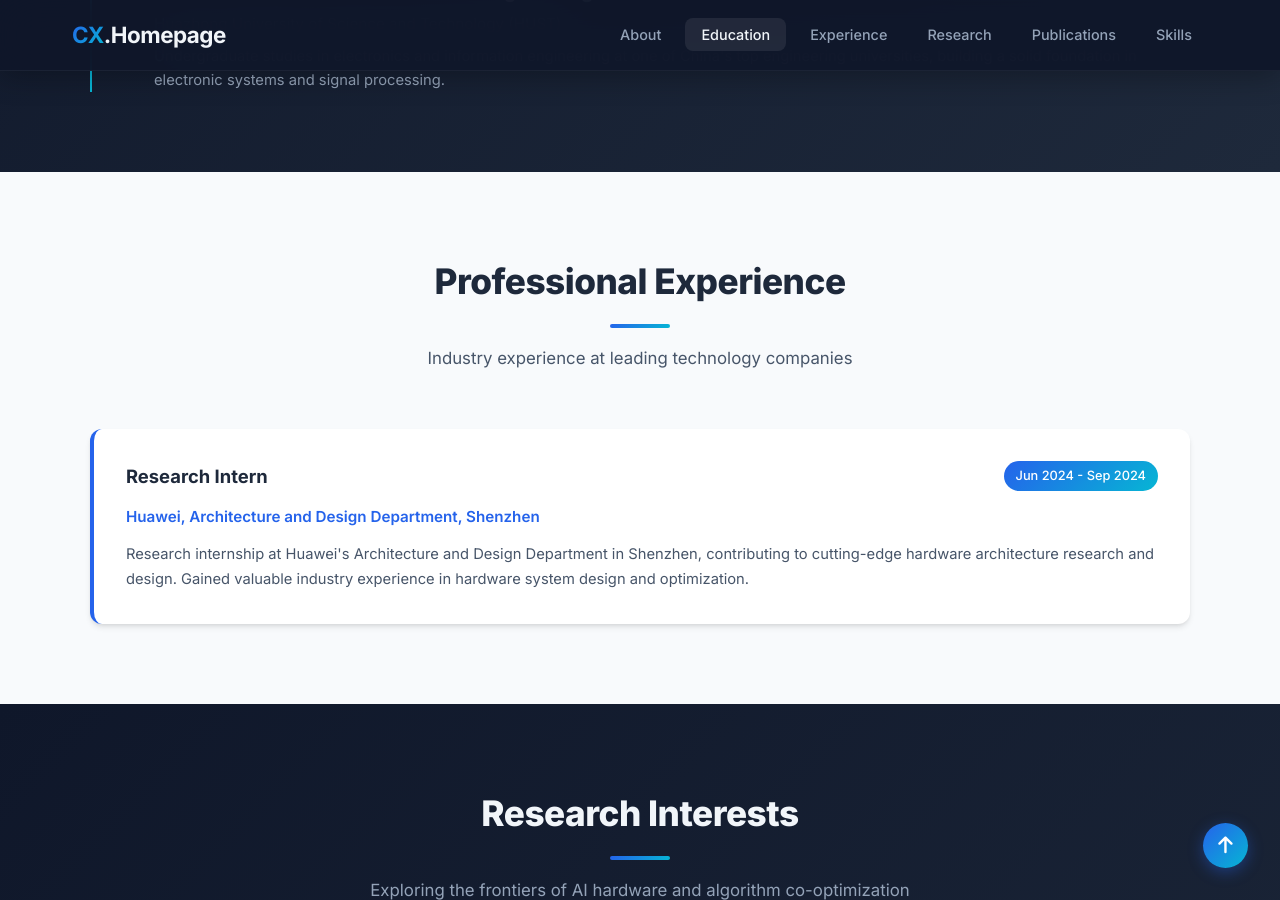
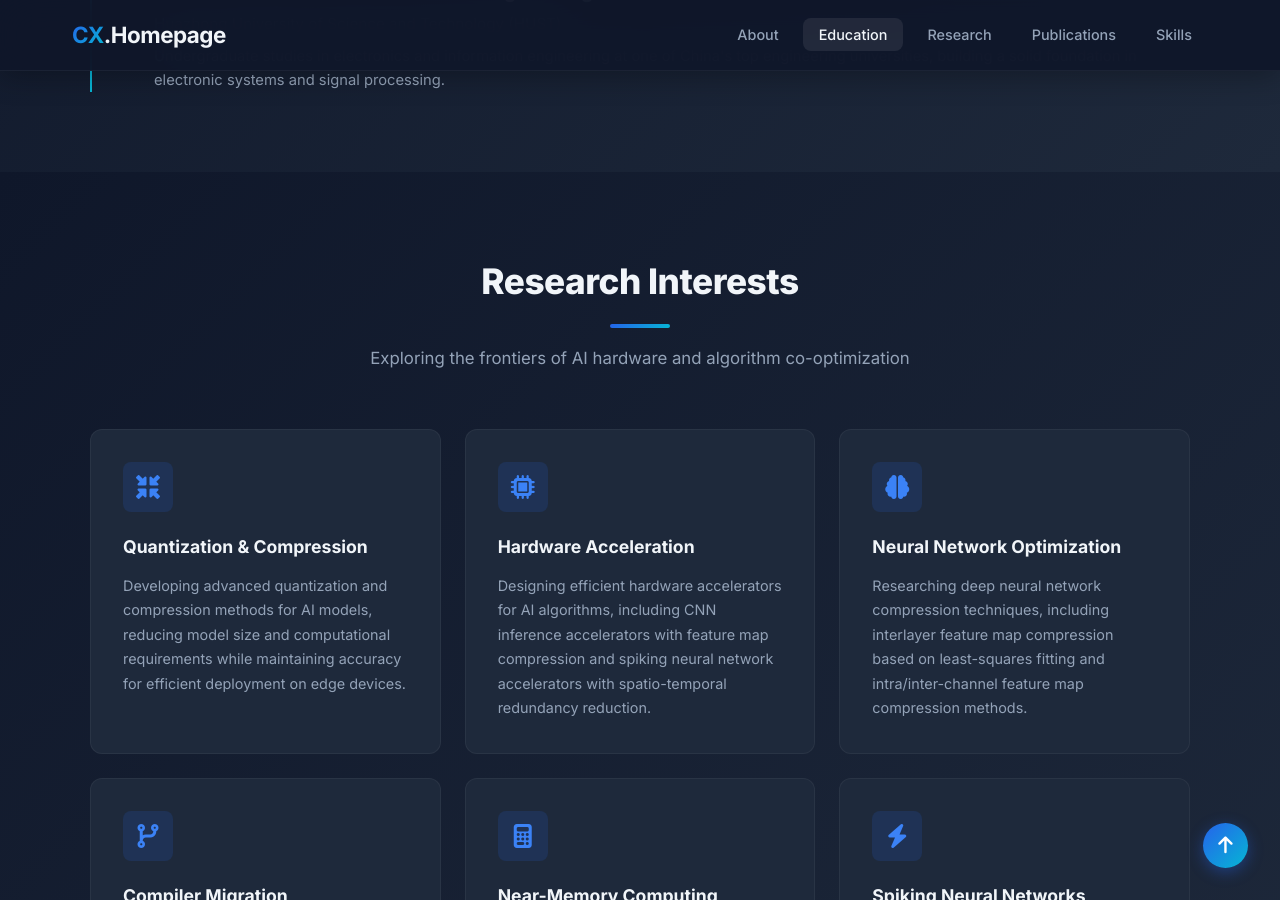
Before and after one commit to ChenjiaXie/ChenjiaXie.github.io, a Jekyll site: the page index.html, which Jekyll copies as it is, in a window 1280 px wide and 900 px high, scrolled down 2226 px. Built offline with Jekyll 4.4.1, drawn with Linux system fonts in a browser that asks for light colours; a style sheet for code colours, icons or effects is not loaded.

Commit message:
Remove Professional Experience section

```diff
--- a/index.html
+++ b/index.html
@@ -24,7 +24,7 @@
       <ul class="nav-links">
         <li><a href="#about" class="active">About</a></li>
         <li><a href="#education">Education</a></li>
-        <li><a href="#experience">Experience</a></li>
+
         <li><a href="#research">Research</a></li>
         <li><a href="#publications">Publications</a></li>
         <li><a href="#skills">Skills</a></li>
@@ -178,30 +178,6 @@
     </div>
   </section>
 
-  <!-- ========== Experience Section ========== -->
-  <section class="section section-light" id="experience">
-    <div class="section-container">
-      <div class="section-header fade-in">
-        <h2>Professional Experience</h2>
-        <div class="underline"></div>
-        <p>Industry experience at leading technology companies</p>
-      </div>
-      <div class="experience-cards fade-in">
-        <div class="exp-card">
-          <div class="exp-header">
-            <h3>Research Intern</h3>
-            <span class="exp-period">Jun 2024 - Sep 2024</span>
-          </div>
-          <p class="exp-org">Huawei, Architecture and Design Department, Shenzhen</p>
-          <p class="exp-desc">
-            Research internship at Huawei's Architecture and Design Department in Shenzhen,
-            contributing to cutting-edge hardware architecture research and design.
-            Gained valuable industry experience in hardware system design and optimization.
-          </p>
-        </div>
-      </div>
-    </div>
-  </section>
 
   <!-- ========== Research Section ========== -->
   <section class="section section-dark" id="research">
```
